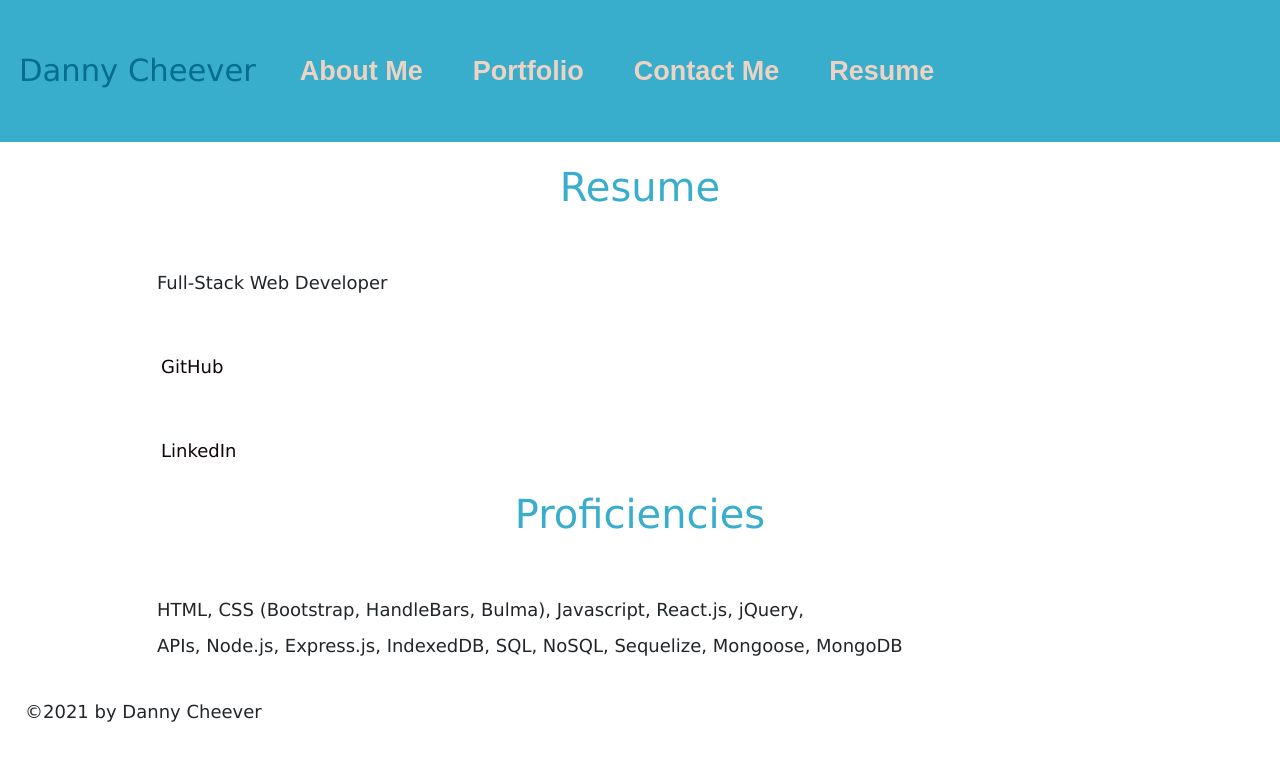
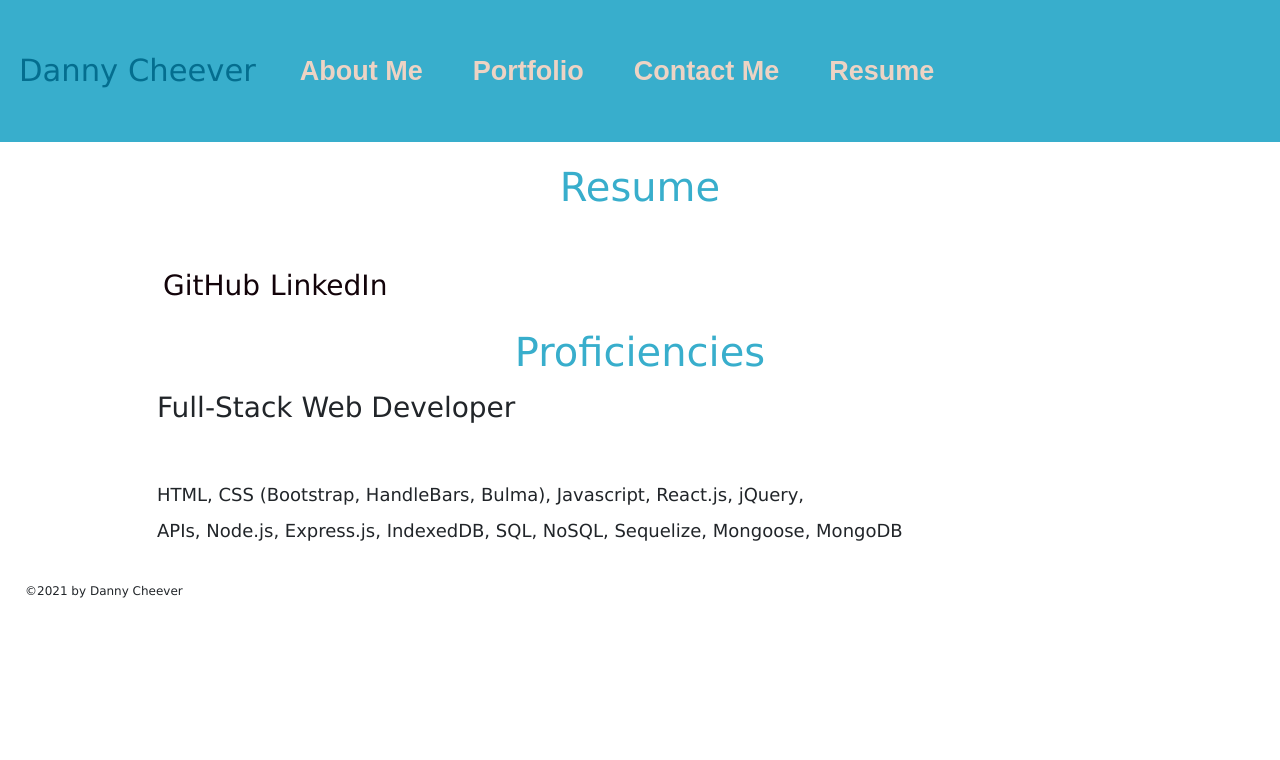
Before and after one commit to dcheever88/react-portfolio, a React (Create React App) app: page /resume in a window 1280 px wide. Shown: the top 760 px of the page. Built offline with nearby package versions, Linux system fonts and the light colour scheme.

Commit message:
resume and footer

```diff
--- a/src/App.css
+++ b/src/App.css
@@ -307,7 +307,7 @@ textarea {
   display: flex;
   align-content: left;
   justify-content: left;
-  font-size: 5x;
+  font-size: 12px;
 }
 
 .icon {
--- a/src/components/Resume/Resume.js
+++ b/src/components/Resume/Resume.js
@@ -7,16 +7,17 @@ const Resume = () => {
 
             <div>
                 <div class="mt-5">
-                    <p >Full-Stack Web Developer</p>
 
-                    <p class="mt-5">
-                        <a href="https://github.com/dcheever88" class="link">GitHub</a>
-                    </p>
-                    <p class="mt-5">
+                    <h3>
+                        <a href="https://github.com/dcheever88" class="link px-2">GitHub</a>
+
+
                         <a href="https://www.linkedin.com/in/danny-cheever/" class="link">LinkedIn</a>
-                    </p>
 
+                    </h3>
                     <h2 className="title">Proficiencies</h2>
+                    <h3>Full-Stack Web Developer</h3>
+
                     <p class="mt-5">
                         HTML, CSS (Bootstrap, HandleBars, Bulma), Javascript, React.js, jQuery, <br />
                         APIs, Node.js, Express.js, IndexedDB, SQL, NoSQL, Sequelize, Mongoose, MongoDB
```
